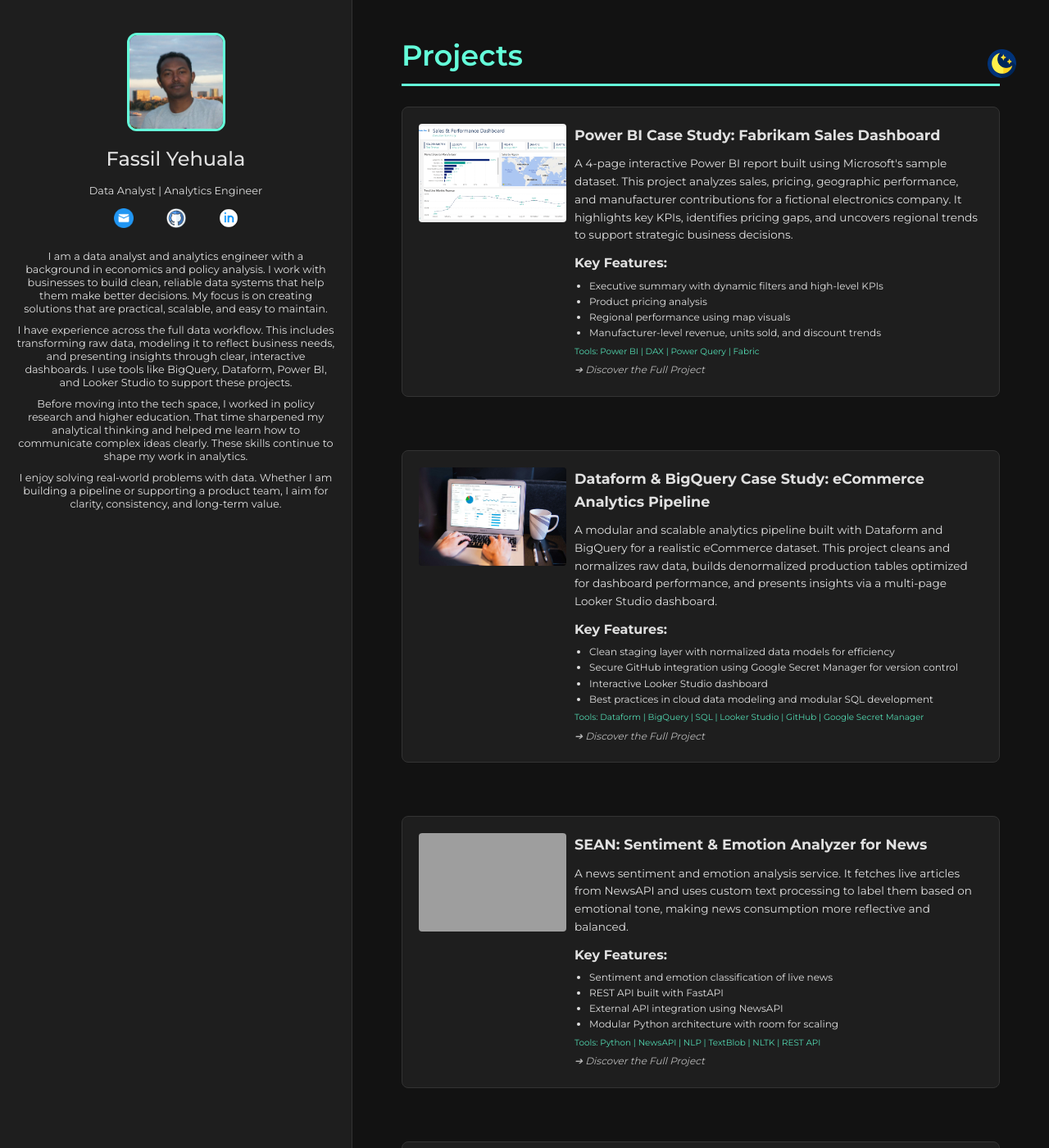
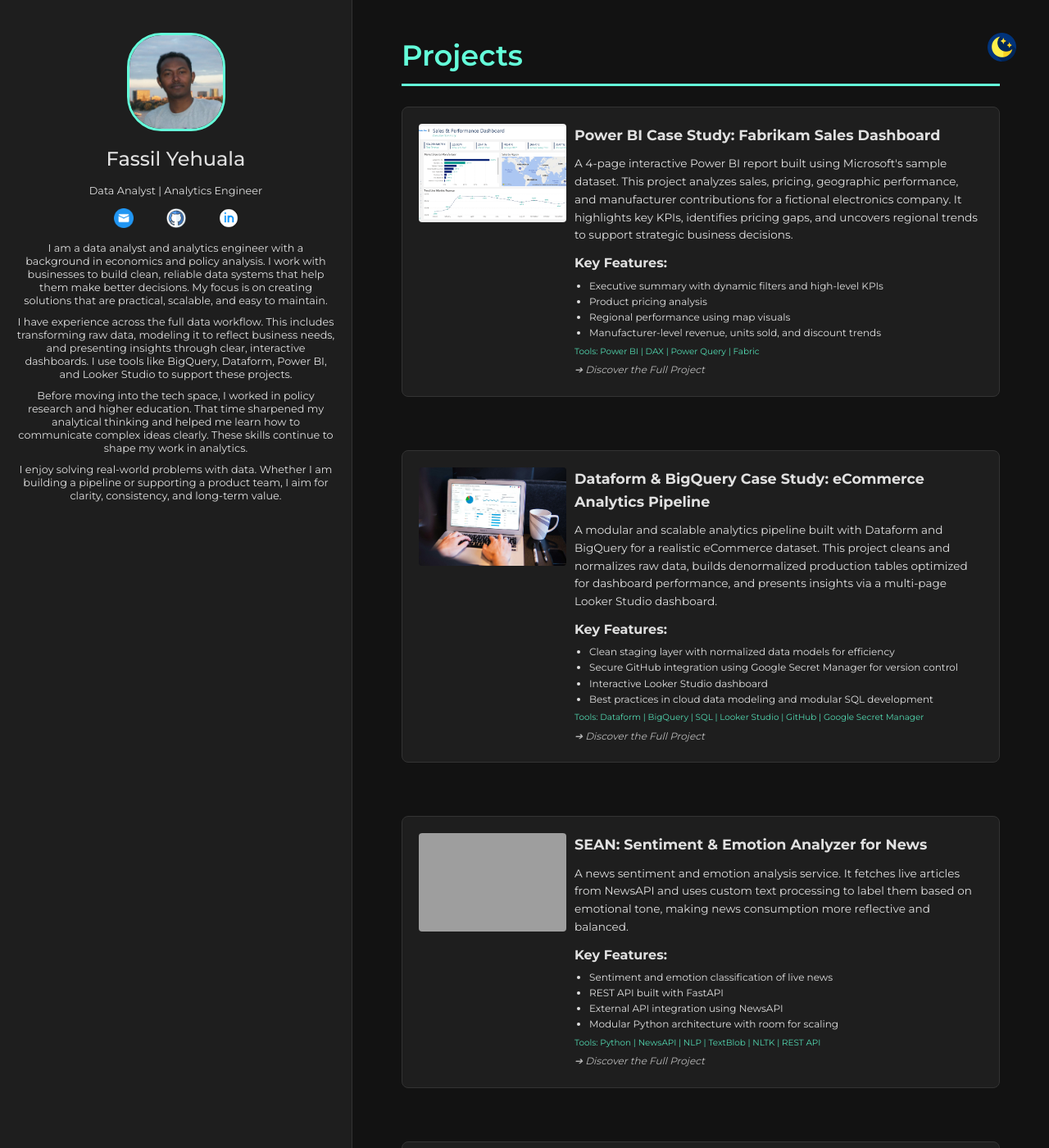
Before and after one commit to Fassilsis/fassilsis.github.io, a Jekyll site: the page built from index.md, in a window 1280 px wide and 1400 px high. Shown: the whole window at 82% size. Built offline with Jekyll 4.4.1, drawn with Linux system fonts in a browser that asks for light colours; grey boxes are pictures that could not be loaded.

Commit message:
Update style.css

```diff
--- a/assets/css/style.css
+++ b/assets/css/style.css
@@ -75,7 +75,7 @@ a:hover {
 .profile-pic {
   width: 120px !important;
   height: 120px !important;
-  border-radius: 10%;
+  border-radius: 35%;
   border: 3px solid var(--link-color);
   margin-bottom: 15px;
   object-fit: cover;
@@ -110,7 +110,7 @@ a:hover {
   display: flex;
   gap: 20px;
   justify-content: center;
-  margin-bottom: 20px;
+  margin-bottom: 10px;
 }
 
 .contact-icons img {
@@ -386,7 +386,7 @@ body.light {
 
 #theme-toggle {
   position: fixed;
-  top: 60px;
+  top: 40px;
   right: 40px;
   width: 35px;
   height: 35px;
```
